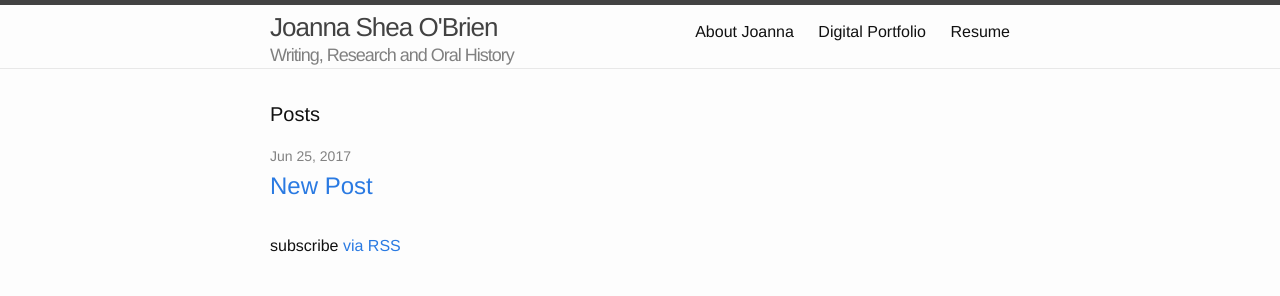
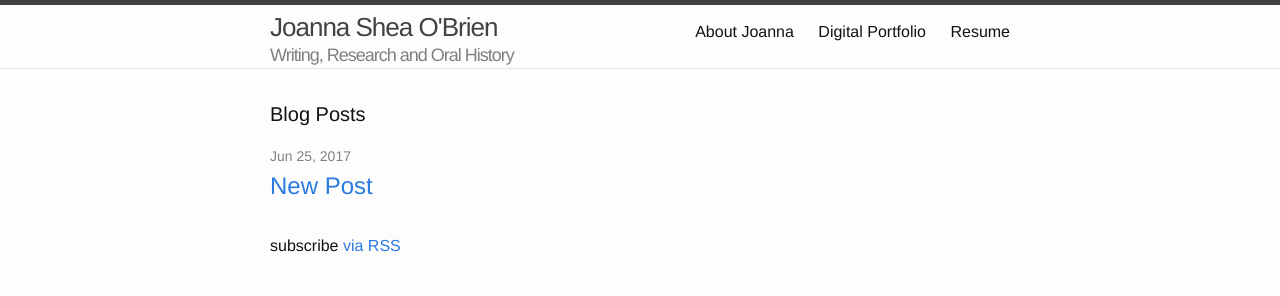
Before and after one commit to joannas7/joannas7.github.io, a Jekyll site: the page built from index.md, in a window 1280 px wide. Shown: the top 296 px of the page. Built offline with Jekyll 4.4.1, drawn with Linux system fonts in a browser that asks for light colours.

Commit message:
Change home text

```diff
--- a/_layouts/home.html
+++ b/_layouts/home.html
@@ -4,7 +4,7 @@
 
 <div class="home">
 
-  <h1 class="page-heading">Posts</h1>
+  <h1 class="page-heading">Blog Posts</h1>
 
   {{ content }}
 
```
